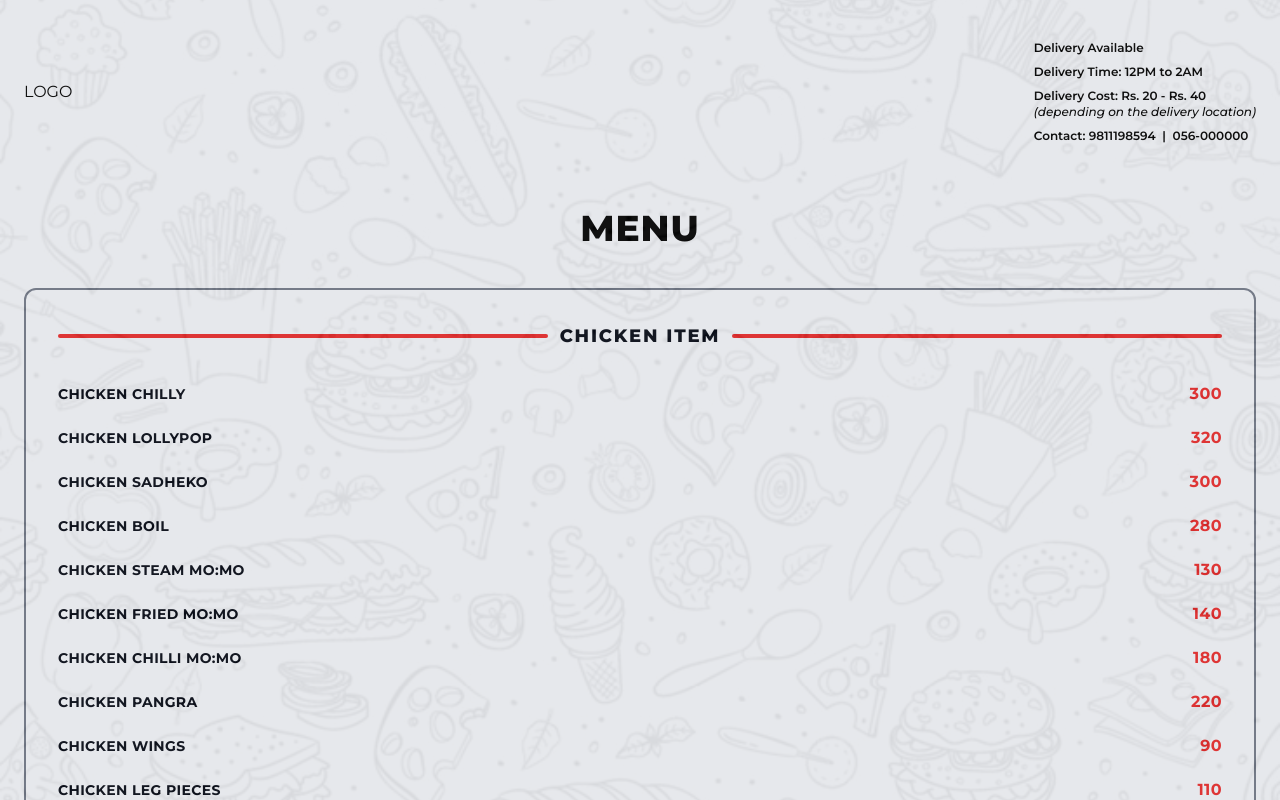
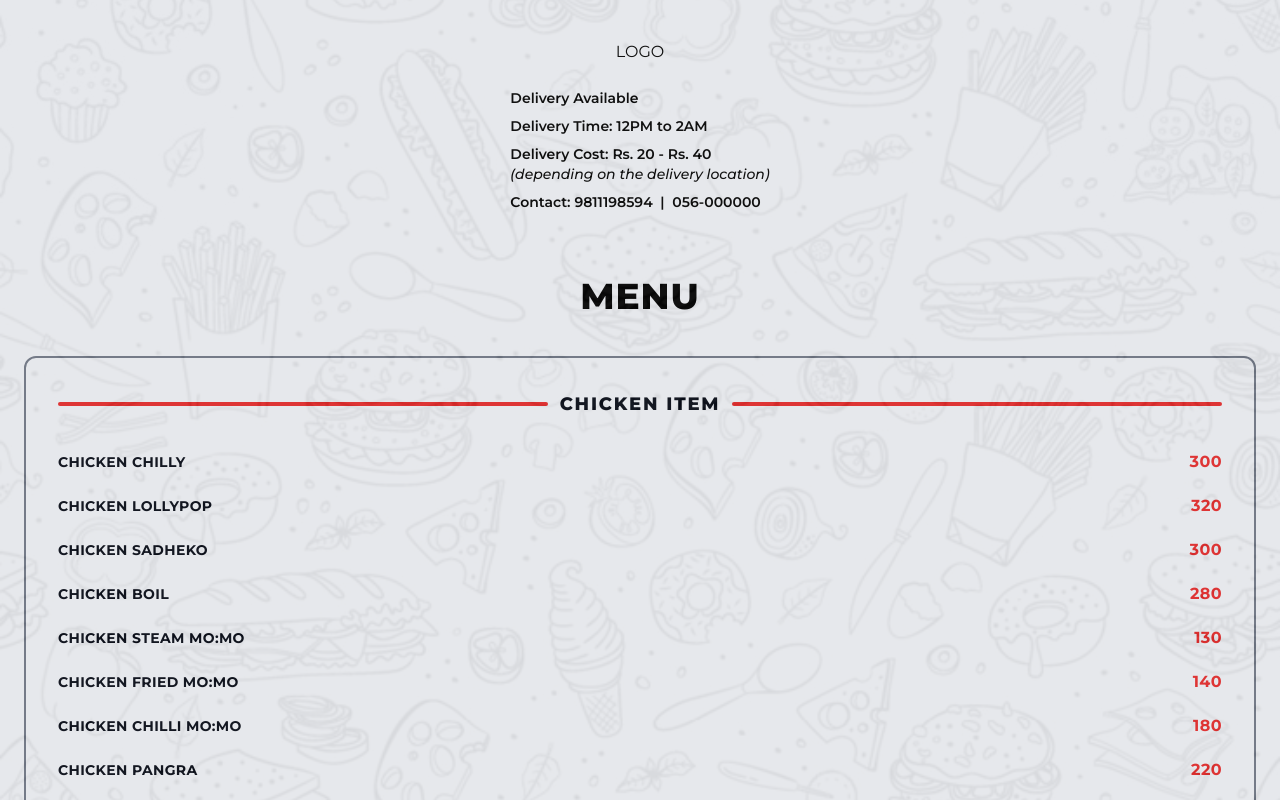
Before and after one commit to prabinbastakoti/ratna_momo, a React (Vite) app: page / in a window 1280 px wide. Shown: the top 800 px of the page. Built offline with nearby package versions, Linux system fonts and the light colour scheme.

Commit message:
fix delivery information

```diff
--- a/src/App.jsx
+++ b/src/App.jsx
@@ -13,9 +13,9 @@ function App() {
       }}
     >
       <div className=" dark:bg-gray-950 bg-gray-200 opacity-[93%] dark:opacity-[90%]  min-h-screen flex flex-col gap-10 px-6 pt-10 pb-20 font-Montserrat">
-        <div className="flex items-center justify-between mb-6">
+        <div className="flex flex-col gap-6 items-center justify-between mb-6">
           <div>LOGO</div>
-          <div className="text-xs font-semibold flex flex-col gap-2">
+          <div className="text-sm font-semibold flex flex-col gap-2">
             <div>Delivery Available</div>
             <div>Delivery Time: 12PM to 2AM</div>
             <div>
```
